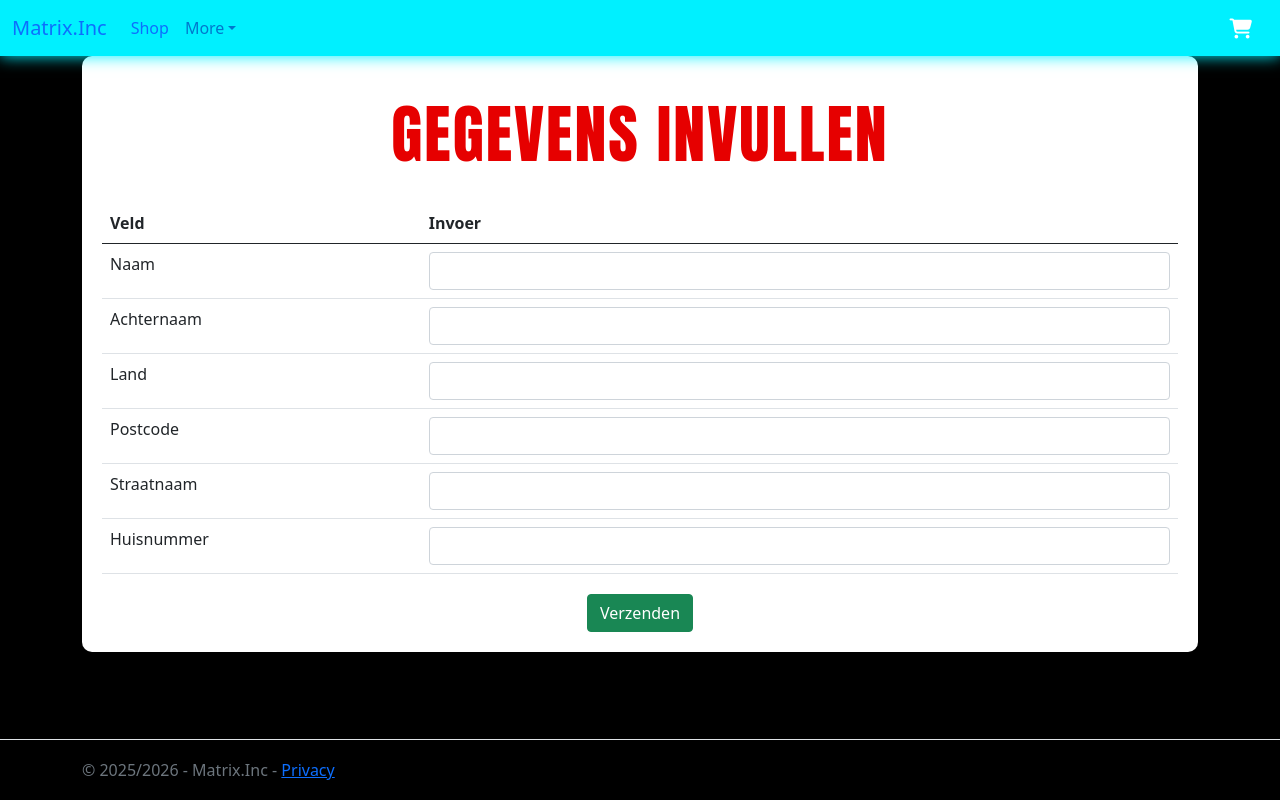
After one commit to Camiel5743/KE03_INTDEV_SE_1_Base_CamielSchnackers, an ASP.NET Core app: page /Userinput in a window 1280 px wide. The commit adds this page. Run offline with ASP.NET Core 8, Linux system fonts and the light colour scheme; style sheets or scripts are compiled from the project's sources.

Commit message:
- userinput pagina gemaakt die doorverwijst wanneer er word gedrukt op bestelling afronden. in de userinput pgae staan de persoons gegevens die de gebruiker moet invullen voor het bestellen van een product.
- ik heb de dbseeder verbetered met meer informatie over de klanten.

```diff
--- a/KE03_INTDEV_SE_1_Base/Pages/Checkout.cshtml
+++ b/KE03_INTDEV_SE_1_Base/Pages/Checkout.cshtml
@@ -54,9 +54,8 @@
             </tbody>
         </table>
 
-        <form method="post" class="mt-4">
-            <button type="submit" class="btn btn-success">Bevestig bestelling</button>
-        </form>
+        <a href="/Userinput" class="btn btn-success">Bevestig bestelling</a>
+
     }
     else
     {
--- /dev/null
+++ b/KE03_INTDEV_SE_1_Base/Pages/Userinput.cshtml
@@ -0,0 +1,41 @@
+@page
+@model KE03_INTDEV_SE_1_Base.Pages.userinputModel
+@{
+	ViewData["Title"] = "User Information";
+}
+
+<div style="background-color: white; padding: 20px; border-radius: 10px;">
+    <h1 style="
+        text-align: center;
+        margin-top: 20px;
+        font-family: Impact, Haettenschweiler, 'Arial Black', sans-serif;
+        font-size: 4em;
+        color: #e60000;
+        letter-spacing: 2px;
+        text-transform: uppercase;">
+        Gegevens invullen
+    </h1>
+
+    <form method="post" style="margin-top: 30px;">
+        <table class="table">
+            <thead>
+                <tr>
+                    <th>Veld</th>
+                    <th>Invoer</th>
+                </tr>
+            </thead>
+            <tbody>
+                <tr><td>Naam</td><td><input asp-for="User.Naam" class="form-control" /></td></tr>
+                <tr><td>Achternaam</td><td><input asp-for="User.Achternaam" class="form-control" /></td></tr>
+                <tr><td>Land</td><td><input asp-for="User.Land" class="form-control" /></td></tr>
+                <tr><td>Postcode</td><td><input asp-for="User.Postcode" class="form-control" /></td></tr>
+                <tr><td>Straatnaam</td><td><input asp-for="User.Straatnaam" class="form-control" /></td></tr>
+                <tr><td>Huisnummer</td><td><input asp-for="User.Huisnummer" class="form-control" /></td></tr>
+            </tbody>
+        </table>
+
+        <div style="text-align: center; margin-top: 20px;">
+            <button type="submit" class="btn btn-success">Verzenden</button>
+        </div>
+    </form>
+</div>
```
Also changed, not shown: DataAccessLayer/MatrixIncDbInitializer.cs (+4 -3 lines), DataAccessLayer/Models/Customer.cs (+11 -3 lines), KE03_INTDEV_SE_1_Base/Pages/userinput.cshtml.cs (added, +22 -0 lines).
